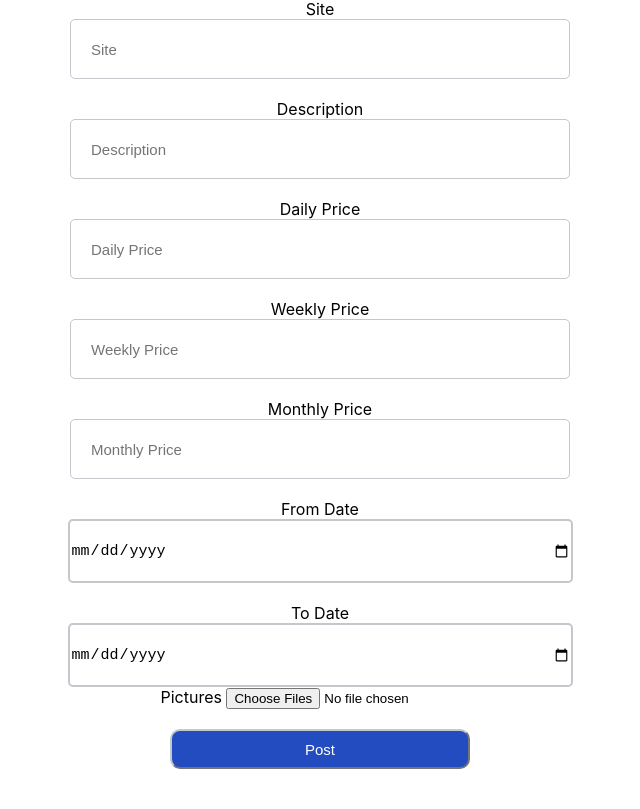
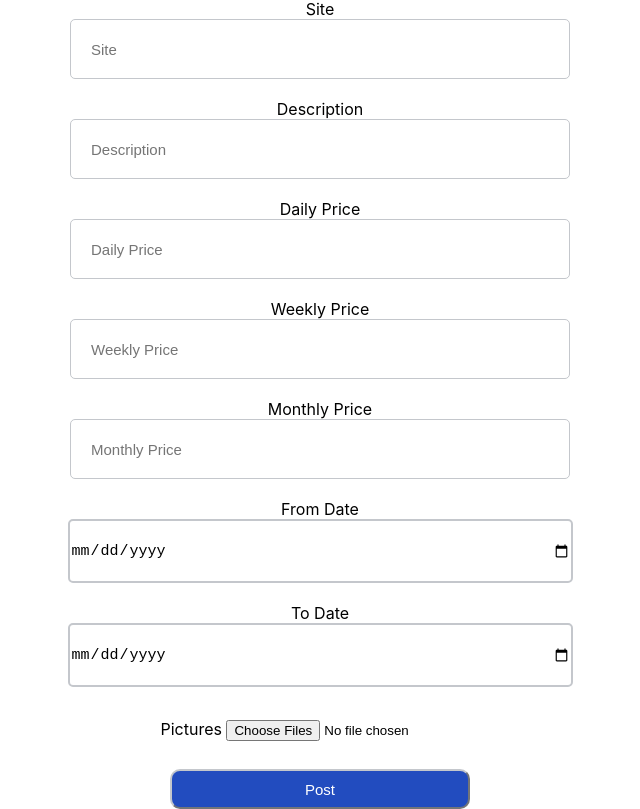
Before and after one commit to shp2018/SCEM, a React (Create React App) app in the folder SCEM Web/: page /marketplace/addItem in a window 1280 px wide. Shown: the part 380-1189 px from the top of the page, without its empty margins (320-960 px from the left). Before the commit the page ends 1149 px from the top, so only its background shows below. Built offline with nearby package versions, Linux system fonts and the light colour scheme; no server answers.

Commit message:
store array of image addresses in firestore

```diff
--- a/SCEM Web/src/css/marketplaceAddItem.css
+++ b/SCEM Web/src/css/marketplaceAddItem.css
@@ -126,8 +126,6 @@
 /*    vertical-align: middle;*/
 /*}*/
 
-
-
 #marketplaceAddItem-marketplaceAddItembutton {
     font-family: Arial, Helvetica, sans-serif;
     font-size: 15px;
@@ -139,3 +137,8 @@
     background-color: #224cbf;
     border-color: #c4c7cc;
 }
+
+#marketplaceAddItem-addImages {
+    margin-top: 2em;
+    margin-bottom: 0.5em;
+}
--- a/SCEM Web/src/routes/marketplaceAddItem.js
+++ b/SCEM Web/src/routes/marketplaceAddItem.js
@@ -1,6 +1,6 @@
 import React, {useEffect, useState} from "react";
 import {auth, firestore, storage} from "../firebase";
-import {doc, addDoc, collection, getDocs, query, where, updateDoc} from "firebase/firestore";
+import {doc, addDoc, collection, getDocs, query, where, updateDoc, arrayUnion} from "firebase/firestore";
 import '../css/marketplaceAddItem.css';
 import {onAuthStateChanged} from "firebase/auth";
 import { getStorage, ref, uploadBytes, getDownloadURL } from "firebase/storage";
@@ -129,7 +129,7 @@ function MarketplaceAddItem() {
                             console.log(url);
                             const itemRef = doc(firestore, "marketplace", res._key.path.lastSegment());
                             updateDoc(itemRef, {
-                              images: url,
+                              images: arrayUnion(url),
                             })
                         })
                     })
```
